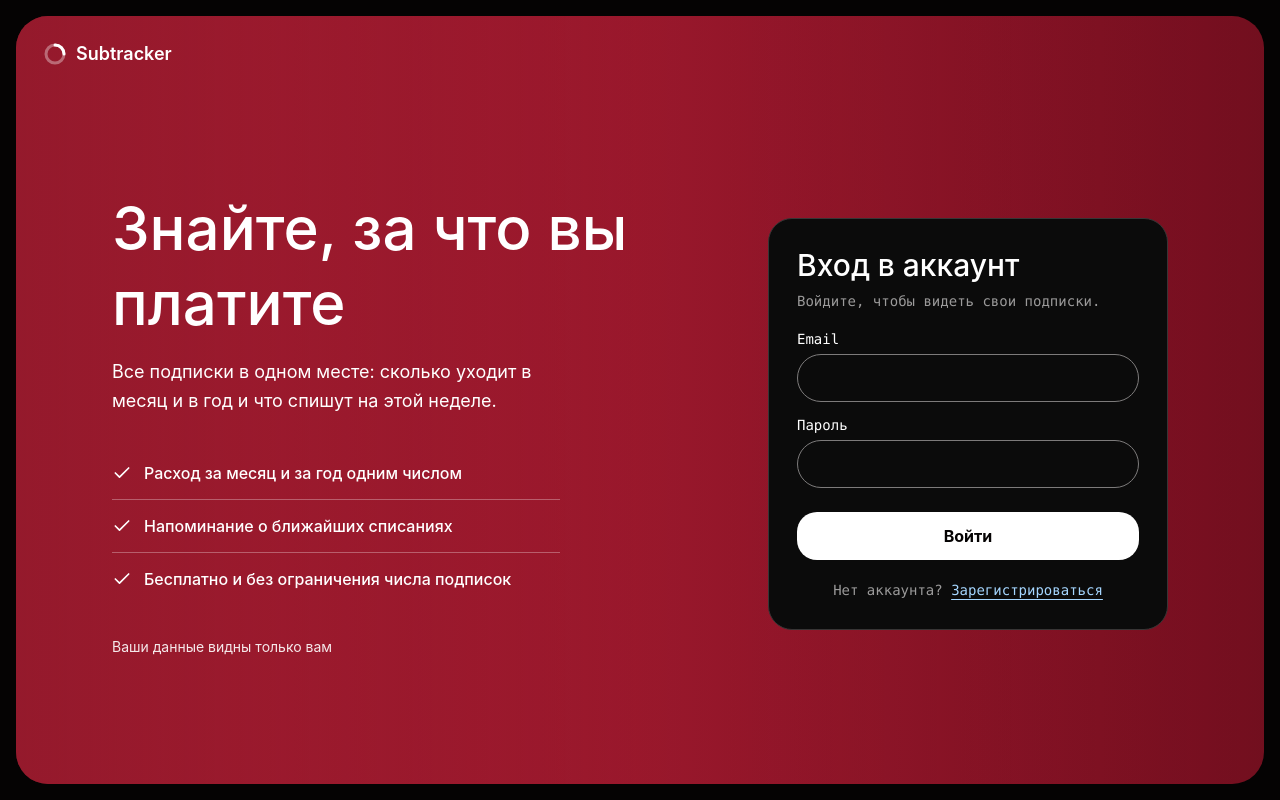
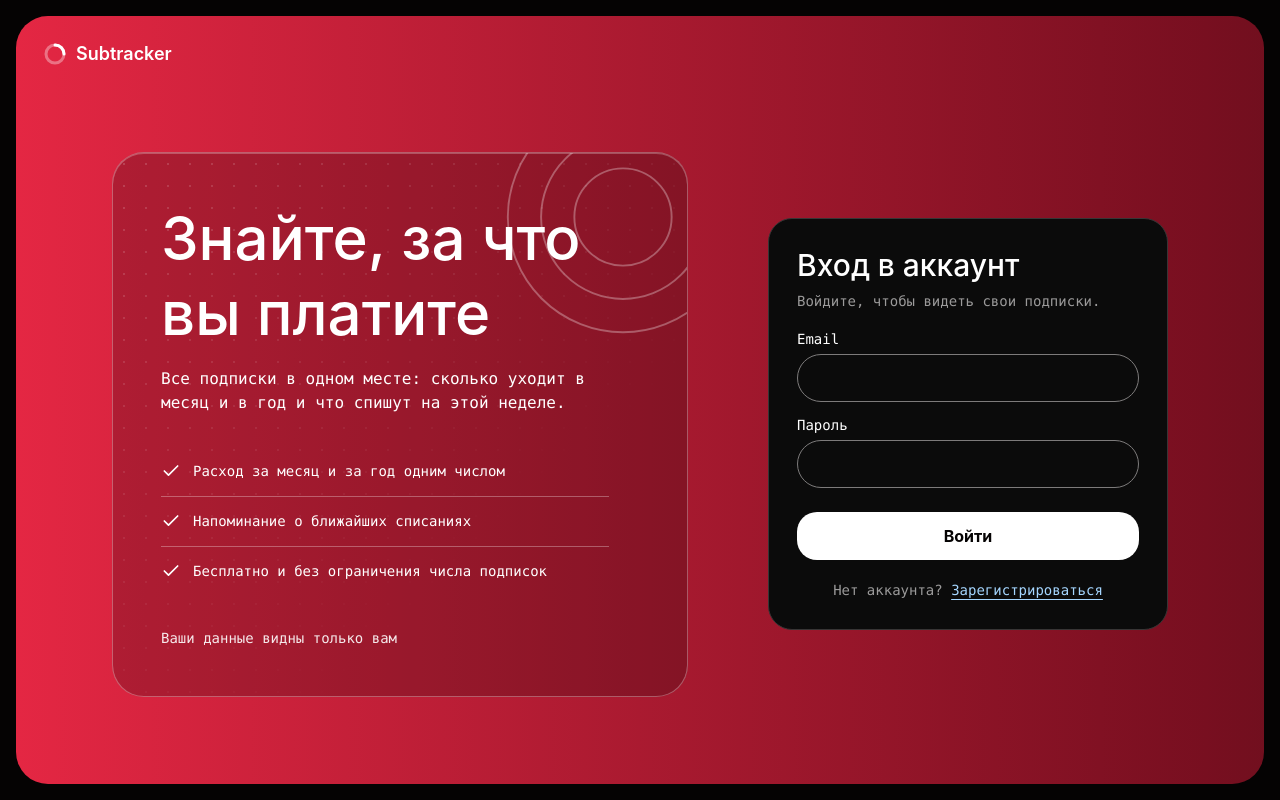
Before and after one commit to kio-011/subtracker, a React (Vite) app in the folder frontend/: page /login in a window 1280 px wide. Built offline with nearby package versions, Linux system fonts and the light colour scheme; no server answers.

Commit message:
Restore bright glow and put the intro text into a patterned frame

```diff
--- a/frontend/src/components/AuthLayout.tsx
+++ b/frontend/src/components/AuthLayout.tsx
@@ -10,24 +10,36 @@ export function AuthLayout({ children }: { children: ReactNode }) {
   return (
     <main className="min-h-dvh p-3 sm:p-4">
       <div className="glow-frame relative flex min-h-[calc(100dvh-1.5rem)] items-center justify-center rounded-[var(--radius-card)] px-4 pt-20 pb-8 sm:min-h-[calc(100dvh-2rem)] sm:rounded-[var(--radius-frame)] lg:justify-between lg:gap-16 lg:px-16 xl:px-24">
-        <div aria-hidden="true" className="pointer-events-none absolute inset-0 hidden rounded-[inherit] bg-gradient-to-r from-black/35 via-black/10 to-transparent lg:block" />
         <Logo onGlow className="absolute top-6 left-6 sm:left-7" />
-        <section aria-label="О сервисе" className="relative hidden max-w-xl flex-1 flex-col gap-8 text-white lg:flex">
-          <div className="flex flex-col gap-4">
+        <section aria-label="О сервисе" className="relative hidden max-w-xl flex-1 lg:block">
+          <div className="relative flex flex-col gap-8 overflow-hidden rounded-[var(--radius-frame)] border border-white/30 bg-black/20 p-10 text-white shadow-[inset_0_1px_0_0_rgba(255,255,255,0.25)] xl:p-12">
+            {/* узор: точечная сетка и кольца в углу, как знак логотипа */}
+            <div
+              aria-hidden="true"
+              className="pointer-events-none absolute inset-0 opacity-60 [background-image:radial-gradient(rgba(255,255,255,0.28)_1px,transparent_1px)] [background-size:22px_22px] [mask-image:linear-gradient(to_bottom_right,black,transparent_70%)]"
+            />
+            <svg aria-hidden="true" viewBox="0 0 200 200" className="pointer-events-none absolute -top-16 -right-16 size-64 text-white/30" fill="none" stroke="currentColor" strokeWidth="1.5">
+              <circle cx="100" cy="100" r="90" />
+              <circle cx="100" cy="100" r="64" />
+              <circle cx="100" cy="100" r="38" />
+              <path d="M100 10 A90 90 0 0 1 190 100" stroke="white" strokeWidth="4" strokeLinecap="round" />
+            </svg>
+            <div className="relative flex flex-col gap-4">
               <p className="font-sans text-5xl leading-tight font-medium xl:text-6xl">Знайте, за что вы платите</p>
-            <p className="max-w-md font-sans text-lg leading-relaxed text-white">Все подписки в одном месте: сколько уходит в месяц и в год и что спишут на этой неделе.</p>
+              <p className="max-w-md text-base text-white">Все подписки в одном месте: сколько уходит в месяц и в год и что спишут на этой неделе.</p>
             </div>
-          <ul className="flex max-w-md flex-col">
+            <ul className="relative flex max-w-md flex-col">
               {POINTS.map((point) => (
-              <li key={point} className="flex items-center gap-3 border-t border-white/30 py-3.5 font-sans text-base font-medium first:border-t-0">
+                <li key={point} className="flex items-center gap-3 border-t border-white/30 py-3.5 first:border-t-0">
                   <Check aria-hidden="true" className="size-5 shrink-0" />
                   {point}
                 </li>
               ))}
             </ul>
-          <p className="font-sans text-sm text-white/90">Ваши данные видны только вам</p>
+            <p className="relative text-sm text-white/90">Ваши данные видны только вам</p>
+          </div>
         </section>
-        <Card className="relative w-full max-w-[400px] gap-0 p-6 sm:p-7">{children}</Card>
+        <Card className="w-full max-w-[400px] gap-0 p-6 sm:p-7">{children}</Card>
       </div>
     </main>
   )
```
Also changed, not shown: 3 other files (tests, documents, lock files or other folders). Lines whose indentation alone changed are shown as unchanged.
